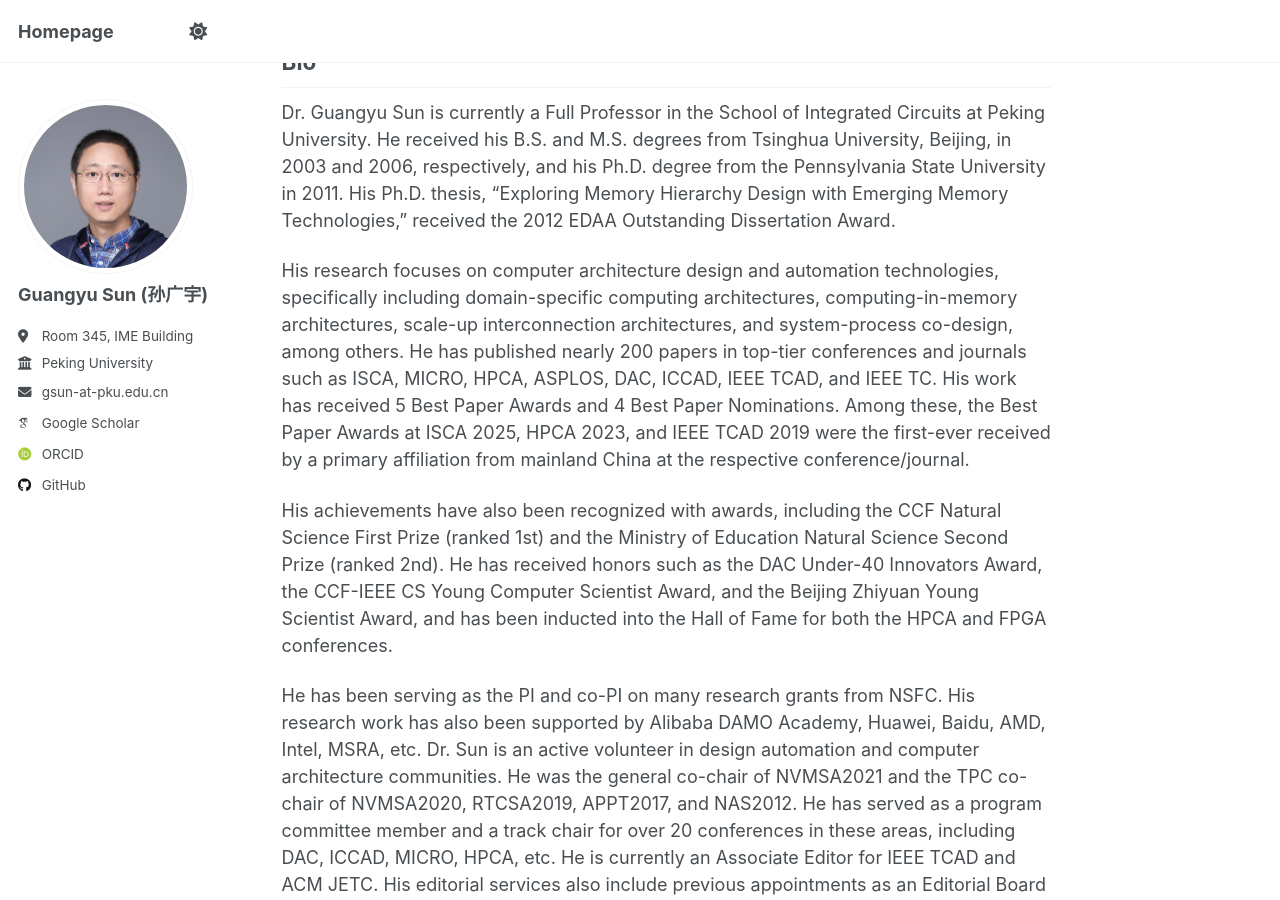
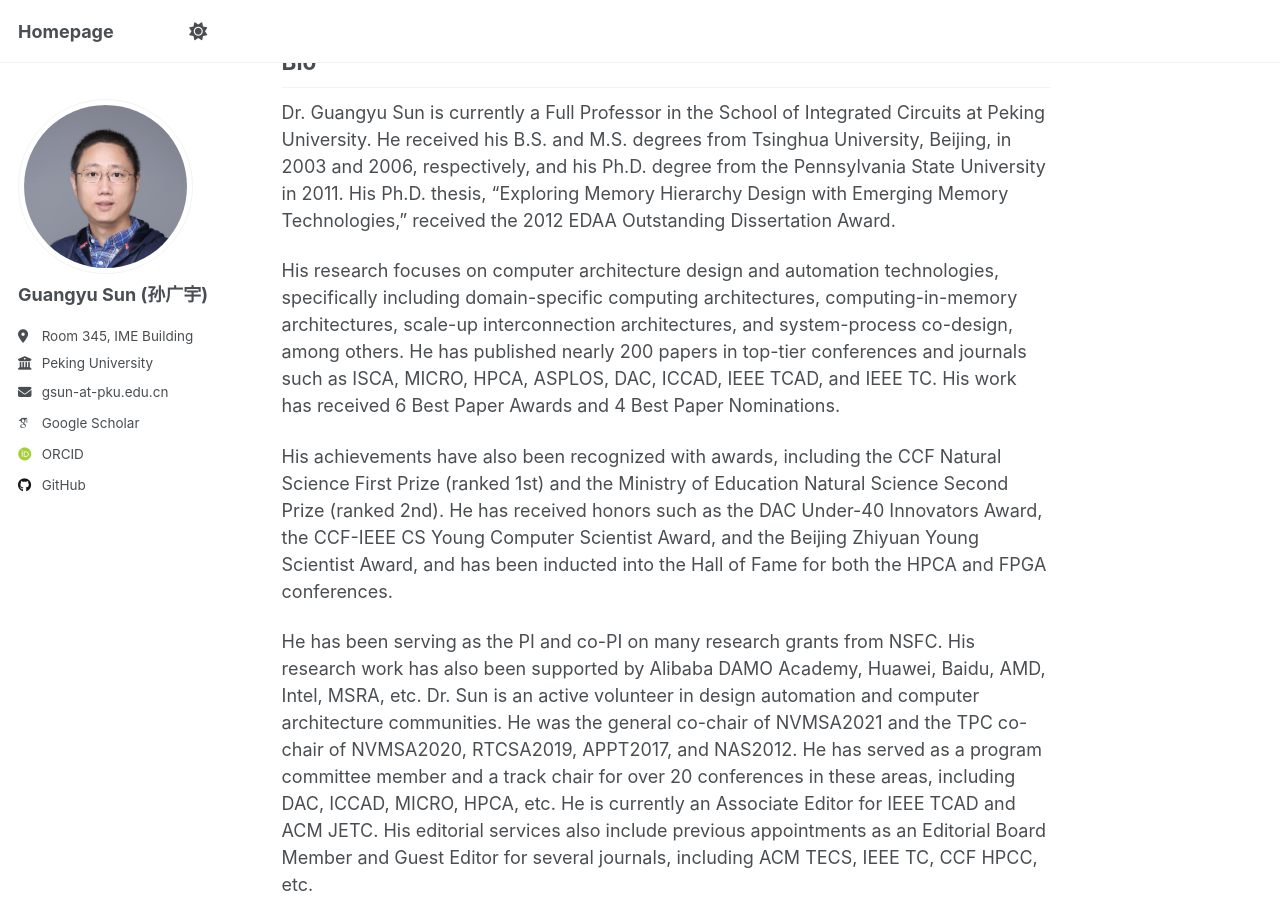
Before and after one commit to gsunpku/gsunpku.github.io, a Jekyll site: the page built from _pages/about.md, in a window 1280 px wide and 900 px high, scrolled down 511 px. Built offline with Jekyll 4.4.1, drawn with Linux system fonts in a browser that asks for light colours; some web fonts are replaced; a script that is not in the unit is left out.

Commit message:
Update about.md

```diff
--- a/_pages/about.md
+++ b/_pages/about.md
@@ -22,7 +22,7 @@ Bio
 ------
 Dr. Guangyu Sun is currently a Full Professor in the School of Integrated Circuits at Peking University. He received his B.S. and M.S. degrees from Tsinghua University, Beijing, in 2003 and 2006, respectively, and his Ph.D. degree from the Pennsylvania State University in 2011. His Ph.D. thesis, "Exploring Memory Hierarchy Design with Emerging Memory Technologies," received the 2012 EDAA Outstanding Dissertation Award.
 
-His research focuses on computer architecture design and automation technologies, specifically including domain-specific computing architectures, computing-in-memory architectures, scale-up interconnection architectures, and system-process co-design, among others. He has published nearly 200 papers in top-tier conferences and journals such as ISCA, MICRO, HPCA, ASPLOS, DAC, ICCAD, IEEE TCAD, and IEEE TC. His work has received 5 Best Paper Awards and 4 Best Paper Nominations. Among these, the Best Paper Awards at ISCA 2025, HPCA 2023, and IEEE TCAD 2019 were the first-ever received by a primary affiliation from mainland China at the respective conference/journal.
+His research focuses on computer architecture design and automation technologies, specifically including domain-specific computing architectures, computing-in-memory architectures, scale-up interconnection architectures, and system-process co-design, among others. He has published nearly 200 papers in top-tier conferences and journals such as ISCA, MICRO, HPCA, ASPLOS, DAC, ICCAD, IEEE TCAD, and IEEE TC. His work has received 6 Best Paper Awards and 4 Best Paper Nominations.
 
 His achievements have also been recognized with awards, including the CCF Natural Science First Prize (ranked 1st) and the Ministry of Education Natural Science Second Prize (ranked 2nd). He has received honors such as the DAC Under-40 Innovators Award, the CCF-IEEE CS Young Computer Scientist Award, and the Beijing Zhiyuan Young Scientist Award, and has been inducted into the Hall of Fame for both the HPCA and FPGA conferences.
 
```
